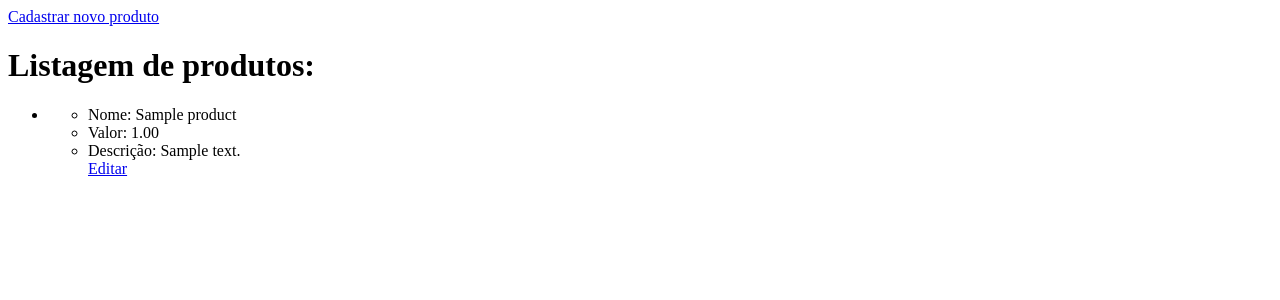
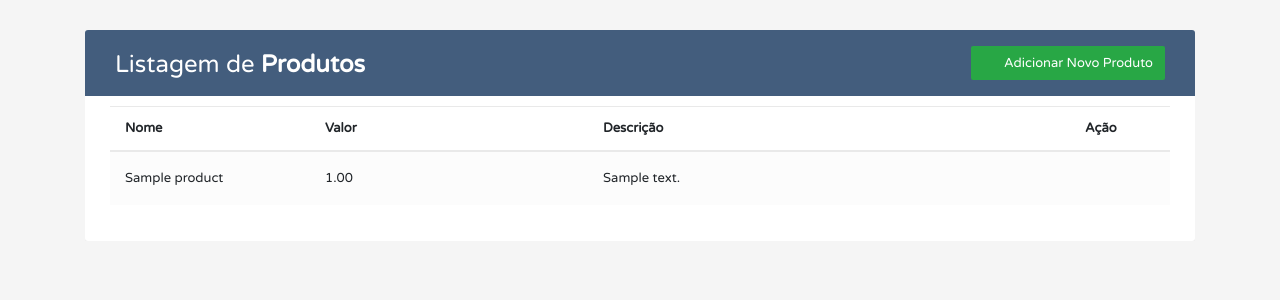
Before and after one commit to xFelipe/produtos, a Django app: template product_manager/core/templates/list_products.html in a window 1280 px wide. Shown: the top 300 px of the page. Run offline with Django 3.2, Linux system fonts and the light colour scheme; the template is opened without the code that fills it: values named after a table or form of the project are taken from there, others are empty; tables that the repository leaves empty hold one stand-in row (Sample ...); some libraries are stand-ins or nearby versions.

Commit message:
Templates configurados.

```diff
--- a/product_manager/core/forms.py
+++ b/product_manager/core/forms.py
@@ -2,6 +2,11 @@ from django.forms import ModelForm
 from product_manager.core.models import Product
 
 class ProductForm(ModelForm):
+    def __init__(self, *args, **kwargs):
+        super(ProductForm, self).__init__(*args, **kwargs)
+        for visible in self.visible_fields():
+            visible.field.widget.attrs['class'] = 'form-control'
+
     class Meta:
         model = Product
         fields = ['name', 'value', 'description']
--- /dev/null
+++ b/product_manager/core/templates/base.html
@@ -0,0 +1,173 @@
+<!DOCTYPE html>
+<html lang="pt-br">
+<head>
+<meta charset="utf-8">
+<meta name="viewport" content="width=device-width, initial-scale=1, shrink-to-fit=no">
+<title>
+	{% block title %}  {% endblock title %}
+</title>
+<link rel="stylesheet" href="https://fonts.googleapis.com/css?family=Roboto|Varela+Round">
+<link rel="stylesheet" href="https://stackpath.bootstrapcdn.com/bootstrap/4.5.0/css/bootstrap.min.css">
+<link rel="stylesheet" href="https://fonts.googleapis.com/icon?family=Material+Icons">
+<link rel="stylesheet" href="https://maxcdn.bootstrapcdn.com/font-awesome/4.7.0/css/font-awesome.min.css">
+<script src="https://code.jquery.com/jquery-3.5.1.min.js"></script>
+<script src="https://cdn.jsdelivr.net/npm/popper.js@1.16.0/dist/umd/popper.min.js"></script>
+<script src="https://stackpath.bootstrapcdn.com/bootstrap/4.5.0/js/bootstrap.min.js"></script>
+<style>
+body {
+	color: #566787;
+	background: #f5f5f5;
+	font-family: 'Varela Round', sans-serif;
+	font-size: 13px;
+}
+.table-responsive {
+    margin: 30px 0;
+}
+.table-wrapper {
+	background: #fff;
+	padding: 20px 25px;
+	border-radius: 3px;
+	min-width: 1000px;
+	box-shadow: 0 1px 1px rgba(0,0,0,.05);
+}
+.table-title {
+	padding-bottom: 15px;
+	background: #435d7d;
+	color: #fff;
+	padding: 16px 30px;
+	min-width: 100%;
+	margin: -20px -25px 10px;
+	border-radius: 3px 3px 0 0;
+}
+.table-title h2 {
+	margin: 5px 0 0;
+	font-size: 24px;
+}
+.table-title .btn-group {
+	float: right;
+}
+.table-title .btn {
+	color: #fff;
+	float: right;
+	font-size: 13px;
+	border: none;
+	min-width: 50px;
+	border-radius: 2px;
+	border: none;
+	outline: none !important;
+	margin-left: 10px;
+}
+.table-title .btn i {
+	float: left;
+	font-size: 21px;
+	margin-right: 5px;
+}
+.table-title .btn span {
+	float: left;
+	margin-top: 2px;
+}
+table.table tr th, table.table tr td {
+	border-color: #e9e9e9;
+	padding: 12px 15px;
+	vertical-align: middle;
+}
+table.table tr th:first-child {
+	width: 200px;
+}
+table.table tr th:seccond-child {
+	width: 100px;
+}
+table.table tr th:last-child {
+	width: 100px;
+}
+table.table-striped tbody tr:nth-of-type(odd) {
+	background-color: #fcfcfc;
+}
+table.table-striped.table-hover tbody tr:hover {
+	background: #f5f5f5;
+}
+table.table th i {
+	font-size: 13px;
+	margin: 0 5px;
+	cursor: pointer;
+}
+table.table td:last-child i {
+	opacity: 0.9;
+	font-size: 22px;
+	margin: 0 5px;
+}
+table.table td a {
+	font-weight: bold;
+	color: #566787;
+	display: inline-block;
+	text-decoration: none;
+	outline: none !important;
+}
+table.table td a:hover {
+	color: #2196F3;
+}
+table.table td a.edit {
+	color: #FFC107;
+}
+table.table td a.delete {
+	color: #F44336;
+}
+table.table td i {
+	font-size: 19px;
+}
+table.table .avatar {
+	border-radius: 50%;
+	vertical-align: middle;
+	margin-right: 10px;
+}
+.hint-text {
+	float: left;
+	margin-top: 10px;
+	font-size: 13px;
+}
+/* Modal styles */
+.modal .modal-dialog {
+	max-width: 400px;
+}
+.modal .modal-header, .modal .modal-body, .modal .modal-footer {
+	padding: 20px 30px;
+}
+.modal .modal-content {
+	border-radius: 3px;
+	font-size: 14px;
+}
+.modal .modal-footer {
+	background: #ecf0f1;
+	border-radius: 0 0 3px 3px;
+}
+.modal .modal-title {
+	display: inline-block;
+}
+.modal .form-control {
+	border-radius: 2px;
+	box-shadow: none;
+	border-color: #dddddd;
+}
+.modal textarea.form-control {
+	resize: vertical;
+}
+.modal .btn {
+	border-radius: 2px;
+	min-width: 100px;
+}
+.modal form label {
+	font-weight: normal;
+}
+</style>
+<script>
+$(document).ready(function(){
+	// Activate tooltip
+	$('[data-toggle="tooltip"]').tooltip();
+});
+</script>
+</head>
+<body>
+{% block content %}
+{% endblock content %}
+</body>
+</html>
--- a/product_manager/core/templates/list_products.html
+++ b/product_manager/core/templates/list_products.html
@@ -1,25 +1,43 @@
-<!DOCTYPE html>
-<html lang="en">
-<head>
-    <meta charset="UTF-8">
-    <title>Listagem de produtos</title>
-</head>
-<body>
-<a href="{% url 'new' %}">Cadastrar novo produto</a>
-<h1>Listagem de produtos: </h1>
+{% extends 'base.html' %}
+{% block title %} Listagem de produtos {% endblock title %}
 
-    <ul>
-        {% for product in products %}
-        <li>
-            <ul>
-                <li>Nome: {{ product.name }}</li>
-                <li>Valor: {{ product.value }}</li>
-                <li>Descrição: {{ product.description }}</li>
-                <a href="{% url 'edit' product.id %}">Editar</a>
-            </ul>
-        </li>
-        <br>
-        {% endfor %}
-    </ul>
-</body>
-</html>
+{% block content %}
+<div class="container-xl">
+	<div class="table-responsive">
+		<div class="table-wrapper">
+			<div class="table-title">
+				<div class="row">
+					<div class="col-sm-6">
+						<h2>Listagem de <b>Produtos</b></h2>
+					</div>
+					<div class="col-sm-6">
+						<a href="{% url 'new' %}" class="btn btn-success"><i class="material-icons">&#xE147;</i> <span>Adicionar Novo Produto</span></a>
+					</div>
+				</div>
+			</div>
+			<table class="table table-striped table-hover">
+				<thead>
+					<tr>
+						<th>Nome</th>
+						<th>Valor</th>
+						<th>Descrição</th>
+						<th>Ação</th>
+					</tr>
+				</thead>
+				<tbody>
+				{% for product in products %}
+					<tr>
+						<td>{{ product.name }}</td>
+						<td>{{ product.value }}</td>
+						<td>{{ product.description }}</td>
+						<td>
+							<a href="{% url 'edit' product.id %}" class="edit"><i class="material-icons" data-toggle="tooltip" title="Editar">&#xE254;</i></a>
+						</td>
+					</tr>
+				{% endfor %}
+				</tbody>
+			</table>
+		</div>
+	</div>
+</div>
+{% endblock content %}
--- a/product_manager/core/views.py
+++ b/product_manager/core/views.py
@@ -11,8 +11,7 @@ def list_products(request):
 def new(request):
     if request.method == 'GET':
         return render(request, 'new_product.html',
-                      context={'form': ProductForm(),
-                               'products': list(Product.objects.all())})
+                      context={'form': ProductForm()})
 
     form = ProductForm(request.POST)
     if not form.is_valid():
```
Also changed, not shown: product_manager/core/templates/edit_product.html (+36 -19 lines), product_manager/core/templates/new_product.html (+34 -15 lines).
